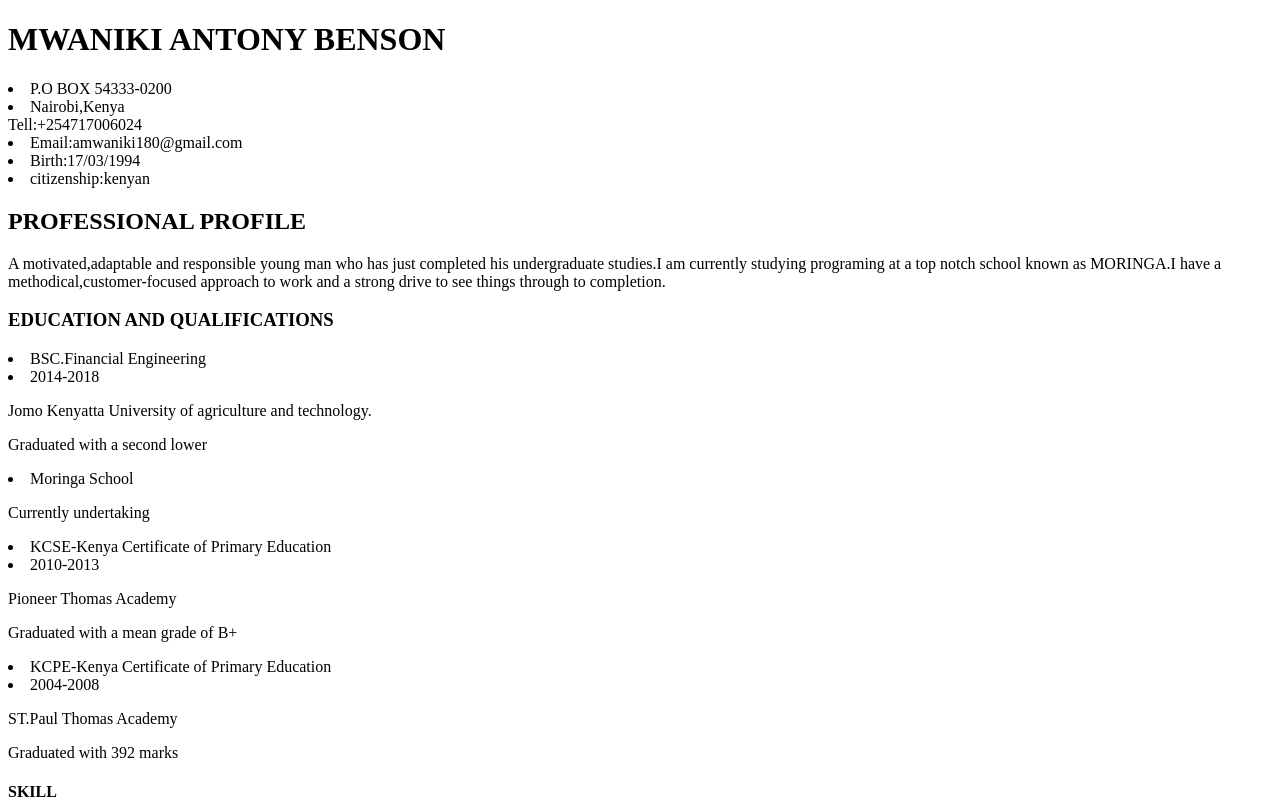
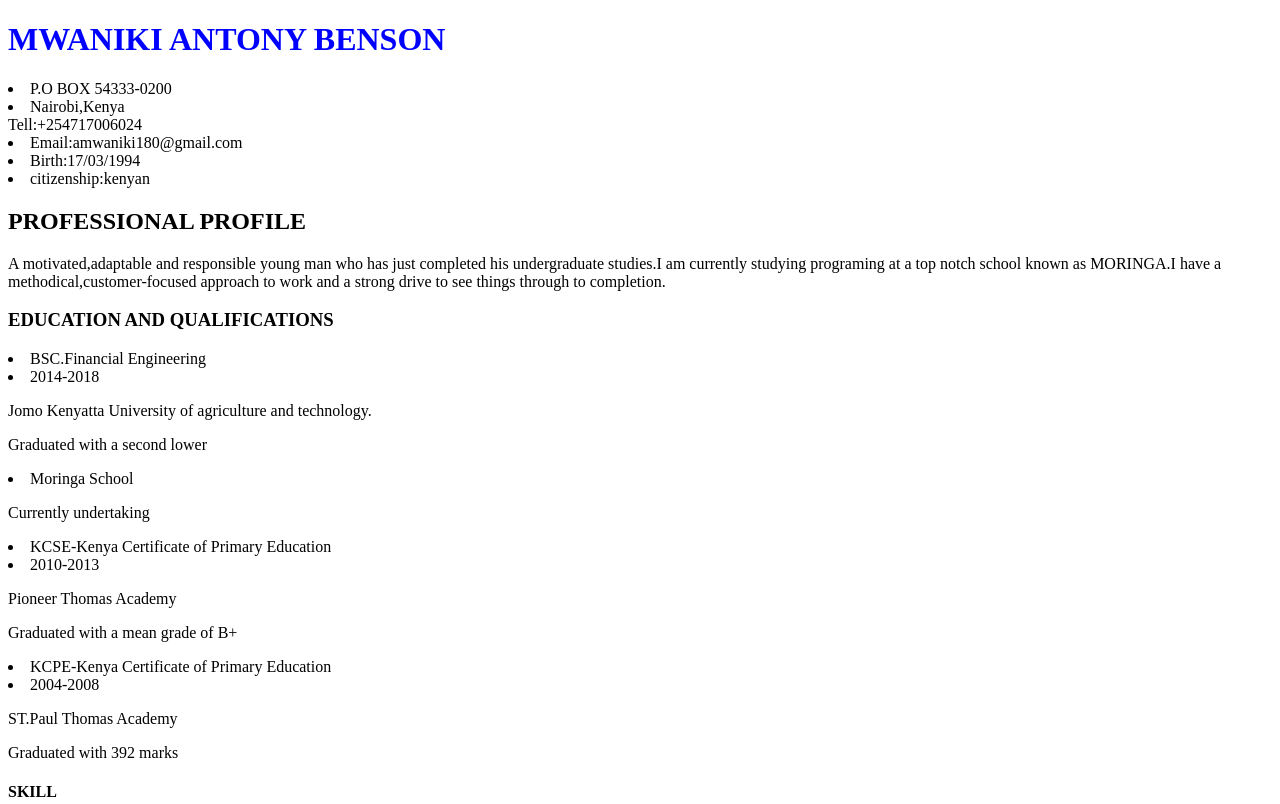
Before and after one commit to amwaniki180/branching, a plain HTML site: page index.html in a window 1280 px wide. Shown: the top 804 px of the page. Drawn offline with Linux system fonts and the light colour scheme.

Commit message:
Add index.html & style.css

```diff
--- /dev/null
+++ b/css/styles.css
@@ -0,0 +1,8 @@
+h1
+{
+  color: blue;
+}
+.centre
+{
+  text-align: center;
+}
--- a/profile.html
+++ b/index.html
@@ -3,8 +3,12 @@
   <head>
     <meta charset="utf-8">
     <title>TONY PROFILE</title>
+    <link rel="stylesheet" type="text/css" href="./css/styles.css">
   </head>
   <body>
+
+<div class="center">
+
     <h1>MWANIKI ANTONY BENSON</h1>
       <li>P.O BOX 54333-0200</li>
       <li>Nairobi,Kenya</li
@@ -12,6 +16,7 @@
       <li>Email:amwaniki180@gmail.com</li>
       <li>Birth:17/03/1994</li>
       <li>citizenship:kenyan</li>
+</div>
     <h2>PROFESSIONAL PROFILE</h2>
        <p>A motivated,adaptable and responsible young man who has just completed his undergraduate studies.I am currently studying programing at a top notch school known as MORINGA.I have a methodical,customer-focused approach to work and a strong drive to see things through  to completion.</p>
     <h3>EDUCATION AND QUALIFICATIONS</h3>
--- a/styles.css
+++ /dev/null
@@ -1,5 +0,0 @@
-h1{
-  color: red;
-  text-align: center;
-  text-decoration: underline;
-}
```
